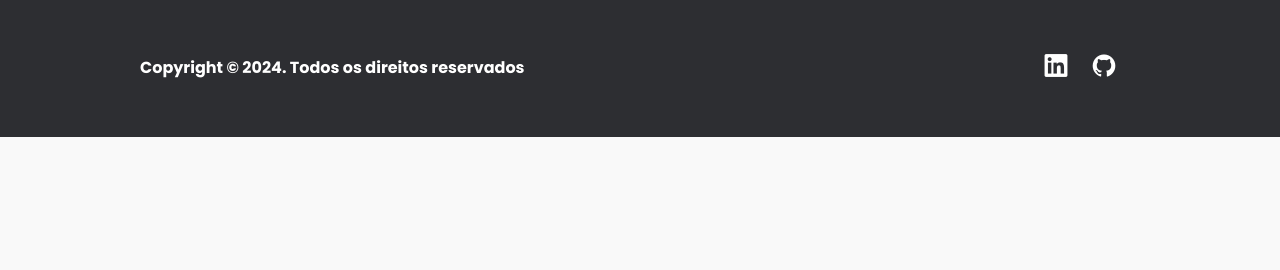
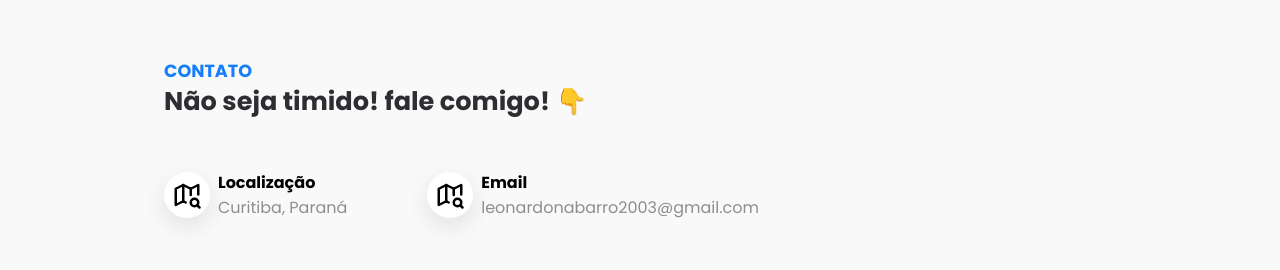
Before and after one commit to MorettiLeonardo/portfolio, a React (Create React App) app: page / in a window 1280 px wide. Shown: the part 1192-1462 px from the top of the page. Before the commit the page ends 1329 px from the top, so only its background shows below. Built offline with nearby package versions, Linux system fonts and the light colour scheme.

Commit message:
feat: create contact section

```diff
--- a/src/App.tsx
+++ b/src/App.tsx
@@ -1,4 +1,5 @@
 import About from './containers/About'
+import Contact from './containers/Contact'
 import Footer from './containers/Footer'
 import Hero from './containers/Hero'
 import Navbar from './containers/Navbar'
@@ -12,6 +13,7 @@ function App() {
       <Container>
         <Hero />
         <About />
+        <Contact />
       </Container>
       <Footer />
     </>
--- /dev/null
+++ b/src/containers/Contact/index.tsx
@@ -0,0 +1,33 @@
+import { BlueParagraph, Title } from '../../style'
+import { ContactContainer, IconBox, Infos, InfosContainer } from './styles'
+
+import maps from '../../static/map.svg'
+
+const Contact = () => (
+  <ContactContainer>
+    <BlueParagraph>Contato</BlueParagraph>
+    <Title>Não seja timido! fale comigo! 👇</Title>
+    <InfosContainer>
+      <Infos>
+        <IconBox>
+          <img src={maps} alt="" />
+        </IconBox>
+        <div>
+          <h4>Localização</h4>
+          <p>Curitiba, Paraná</p>
+        </div>
+      </Infos>
+      <Infos>
+        <IconBox>
+          <img src={maps} alt="" />
+        </IconBox>
+        <div>
+          <h4>Email</h4>
+          <p>leonardonabarro2003@gmail.com</p>
+        </div>
+      </Infos>
+    </InfosContainer>
+  </ContactContainer>
+)
+
+export default Contact
--- /dev/null
+++ b/src/containers/Contact/styles.ts
@@ -0,0 +1,32 @@
+import styled from 'styled-components'
+
+export const ContactContainer = styled.section`
+  margin: 60px 0;
+`
+
+export const Infos = styled.div`
+  display: flex;
+  justify-content: center;
+  align-items: center;
+  gap: 8px;
+
+  p {
+    color: #8e8e8e;
+  }
+`
+
+export const IconBox = styled.span`
+  padding: 8px;
+  background-color: #fff;
+  border-radius: 50%;
+  box-shadow: rgba(0, 0, 0, 0.1) 0px 8px 24px;
+  display: flex;
+  justify-content: center;
+  align-items: center;
+`
+
+export const InfosContainer = styled.div`
+  margin-top: 50px;
+  display: flex;
+  gap: 80px;
+`
```
Also changed, not shown: src/static/email_icon.svg (added), src/static/map.svg (added).
